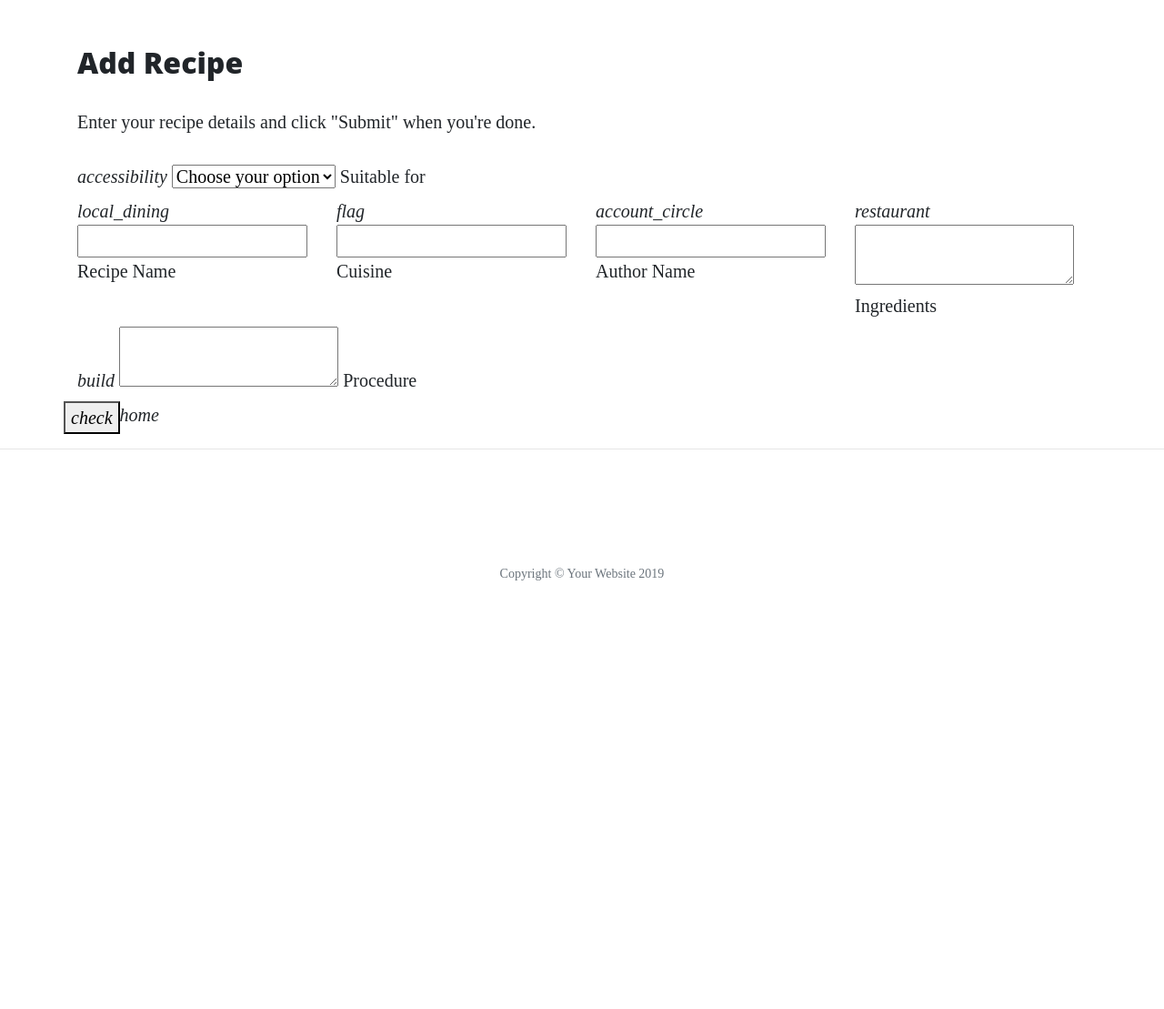
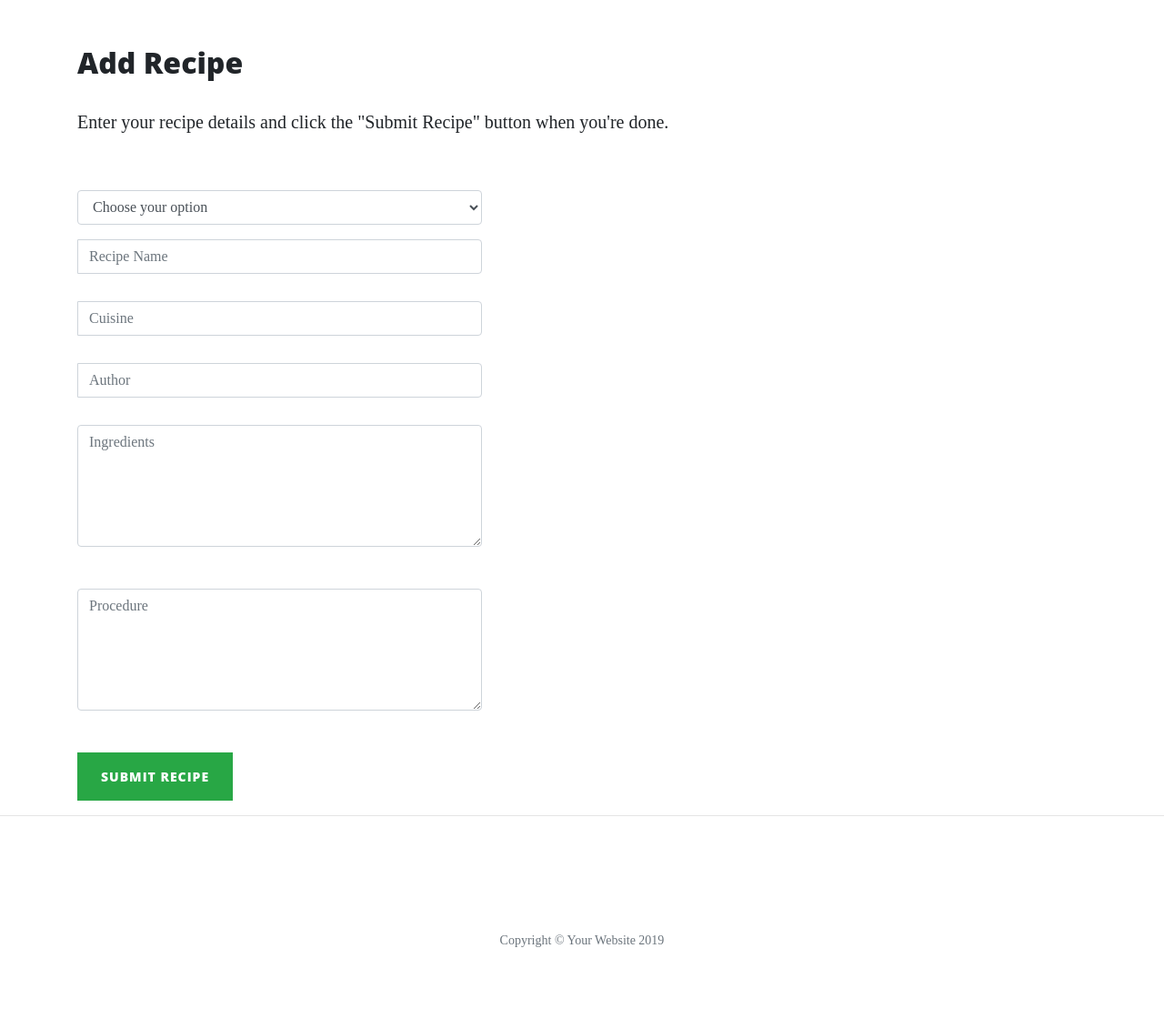
Before and after one commit to jeffoneilldev/dcd-milestone-project-recipes, a Flask app: page /add_recipe in a window 1280 px wide. Shown: the part 532-1641 px from the top of the page at 91% size. Before the commit the page ends 1170 px from the top, so only its background shows below. Run offline with Flask 2, Linux system fonts and the light colour scheme; data that the repository does not hold is empty; some libraries are stand-ins or nearby versions.

Commit message:
add & edit recipes functional

```diff
--- a/static/css/style.css
+++ b/static/css/style.css
@@ -3,6 +3,7 @@
     height:300px;
 
 }
+
 
 
 /*
--- a/templates/addrecipe.html
+++ b/templates/addrecipe.html
@@ -1,60 +1,50 @@
 {% extends 'base.html' %} {% block content %}
 
 <h2>Add Recipe</h2>
-<p>Enter your recipe details and click "Submit" when you're done.</p>
+<p>Enter your recipe details and click the "Submit Recipe" button when you're done.</p>
+<br>
 <!--a form for the user to enter their own recipe-->
 <div class="row">
-  <form action="{{ url_for('insert_recipe') }}" method="POST" class="col s12">
-    <!--the first row asks the user to select either vegetarian or meat eater, these options come dynamically from mongo-->
-    <div class="row">
-      <div class="input-field col s12">
-        <i class="material-icons prefix">accessibility</i>
-        <select id="searchrecipes" name="suitable_for">
+  <form action="{{ url_for('insert_recipe') }}" method="POST" class="col-md-5">
+    <!--the first row asks the user to select either vegetarian or meat eater-->
+    <div class="form-group">
+      <select class="form-control" id="searchrecipes" placeholder="Suitable for">
     <option value="" disabled selected>Choose your option</option>
     {% for search in search_recipes %}
     <option value="{{search.suitable_for}}">{{search.suitable_for}}</option>
     {% endfor %}
   </select>
-        <label>Suitable for</label>
-      </div>
     </div>
 
     <!--here are the input fields for the user to enter their information-->
-    <div class="row">
-      <div class="input-field col s12">
-        <i class="material-icons prefix">local_dining</i>
-        <input id="recipe_name" name="recipe_name" type="text" class="validate">
-        <label for="icon_prefix">Recipe Name</label>
+    <div class="input-group">
+      <span class="input-group-addon"><i class="glyphicon glyphicon-user"></i></span>
+      <input id="recipe_name" type="text" class="form-control" name="recipe_name" placeholder="Recipe Name">
     </div>
-      <div class="input-field col s12">
-        <i class="material-icons prefix">flag</i>
-        <input id="cuisine" name="cuisine" type="text" class="validate">
-        <label for="icon_prefix">Cuisine</label>
+    <br>
+    <div class="input-group">
+      <span class="input-group-addon"><i class="glyphicon glyphicon-lock"></i></span>
+      <input id="cuisine" type="text" class="form-control" name="cuisine" placeholder="Cuisine">
     </div>
-      <div class="input-field col s12">
-        <i class="material-icons prefix">account_circle</i>
-        <input id="author" name="author" type="text" class="validate">
-        <label for="icon_prefix">Author Name</label>
+    <br>
+    <div class="input-group">
+      <span class="input-group-addon"><i class="glyphicon glyphicon-user"></i></span>
+      <input id="author" type="text" class="form-control" name="author" placeholder="Author">
     </div>
-      <div class="input-field col s12">
-        <i class="material-icons prefix">restaurant</i>
-        <textarea name="ingredients" id="ingredients" class="materialize-textarea"></textarea>
-        <label for="icon_prefix">Ingredients</label>
+    <br>
+    <div class="form-group">
+      <span class="input-group-addon"><i class="glyphicon glyphicon-user"></i></span>
+      <textarea class="form-control" rows="5" id="ingredients" name="ingredients" placeholder="Ingredients"></textarea>
     </div>
-      <div class="input-field col s12">
-        <i class="material-icons prefix">build</i>
-        <textarea name="procedure" id="procedure" class="materialize-textarea"></textarea>
-        <label for="icon_prefix">Procedure</label>
+    <br>
+    <div class="form-group">
+      <span class="input-group-addon"><i class="glyphicon glyphicon-user"></i></span>
+      <textarea class="form-control" rows="5" id="procedure" name="procedure" placeholder="Procedure"></textarea>
     </div>
-    </div>
+    <br>
+    <button type="submit" name="action" class="btn btn-success">Submit Recipe</button>
+  </form>
 
-    <!--add recipe confirmation button and home button-->
-    <div class="row">
-      <button class="btn-floating btn-large waves-effect waves-light green" type="submit" name="action"><i class="material-icons">check</i>
-      </button>
-      <a href="{{url_for('recipe_home')}}" class="btn-floating btn-large waves-effect waves-light blue"><i class="material-icons right">home</i></a>
-    </div>
-  </form>
 </div>
 
 {% endblock %}
```
Also changed, not shown: templates/editrecipe.html (+32 -42 lines), templates/index.html (+18 -1 lines), templates/recipe.html (+10 -10 lines). Lines whose indentation alone changed are shown as unchanged.
